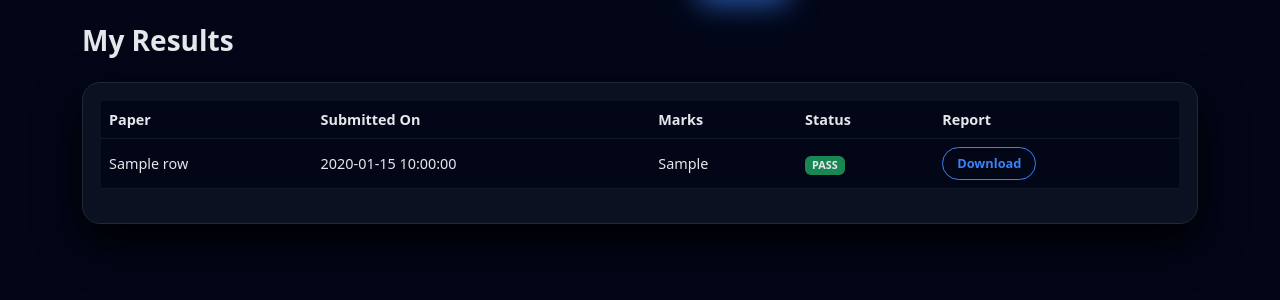
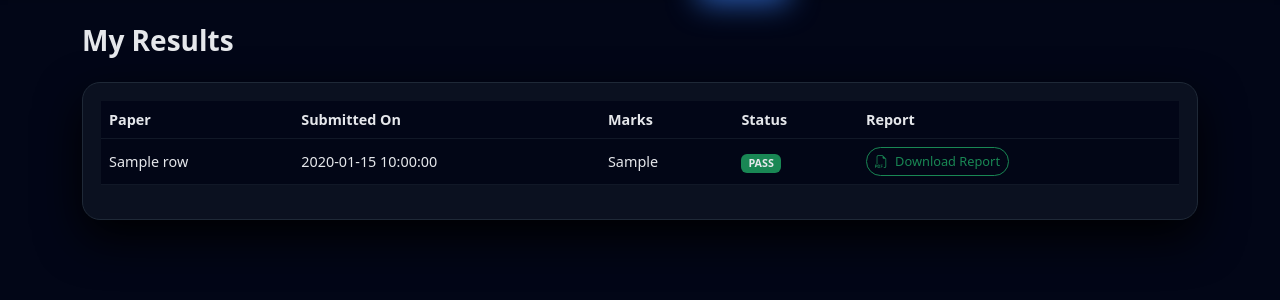
Before and after one commit to ujjwalwebsite9693/EduConnect, a Flask app: template templates/student_results.html in a window 1280 px wide. Shown: the part 57-357 px from the top of the page. Run offline with Flask 3, Linux system fonts and the light colour scheme; the template is opened without the code that fills it: most values are stand-ins (such as "Sample title", 1, 10 or a date in 2020); parts of the project's set-up code (start-up, migrations or seed data) failed here and were passed over.

Commit message:
Update student_results.html

```diff
--- a/templates/student_results.html
+++ b/templates/student_results.html
@@ -52,10 +52,11 @@
 
                         <td>
                             {% if r.obtained_marks %}
-                            <a class="btn btn-outline-accent btn-sm rounded-pill"
-                               href="{{ url_for('download_report', group_id=r.submission_group) }}">
-                               Download
-                            </a>
+                            <a href="{{ url_for('download_report', group_id=row.submission_group) }}"
+   class="btn btn-sm btn-outline-success rounded-pill">
+  <i class="bi bi-filetype-pdf me-1"></i> Download Report
+</a>
+
                             {% else %}
                             <span class="badge bg-warning text-dark">Not Ready</span>
                             {% endif %}
```
